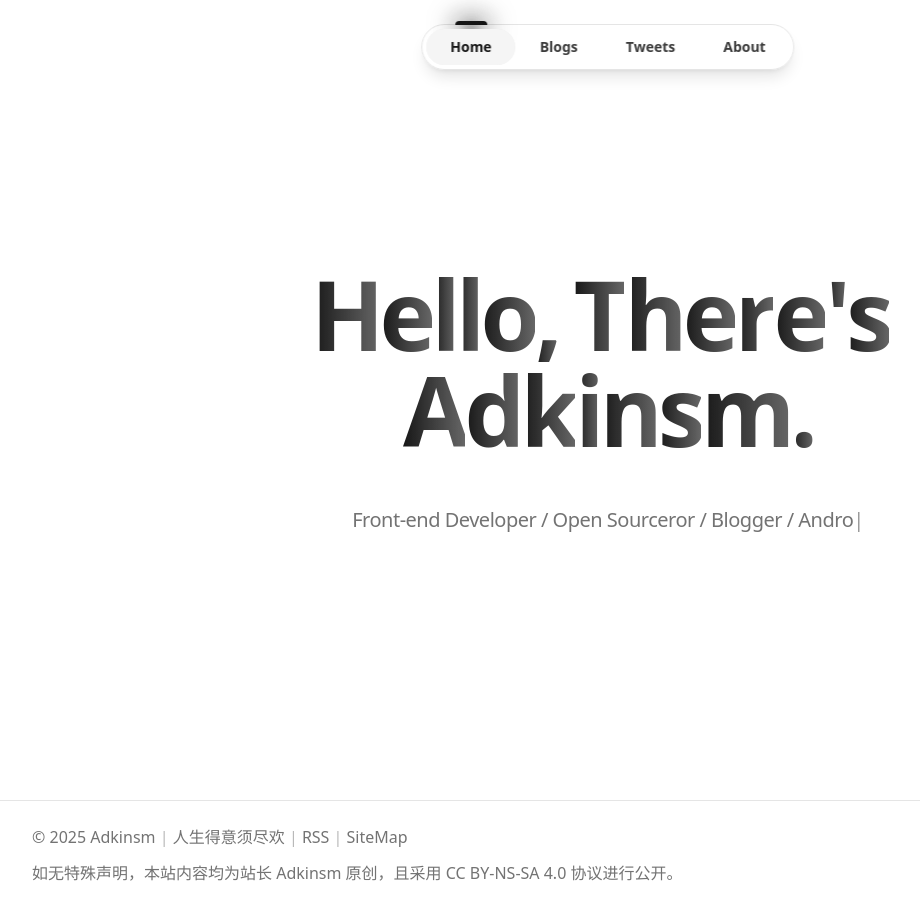
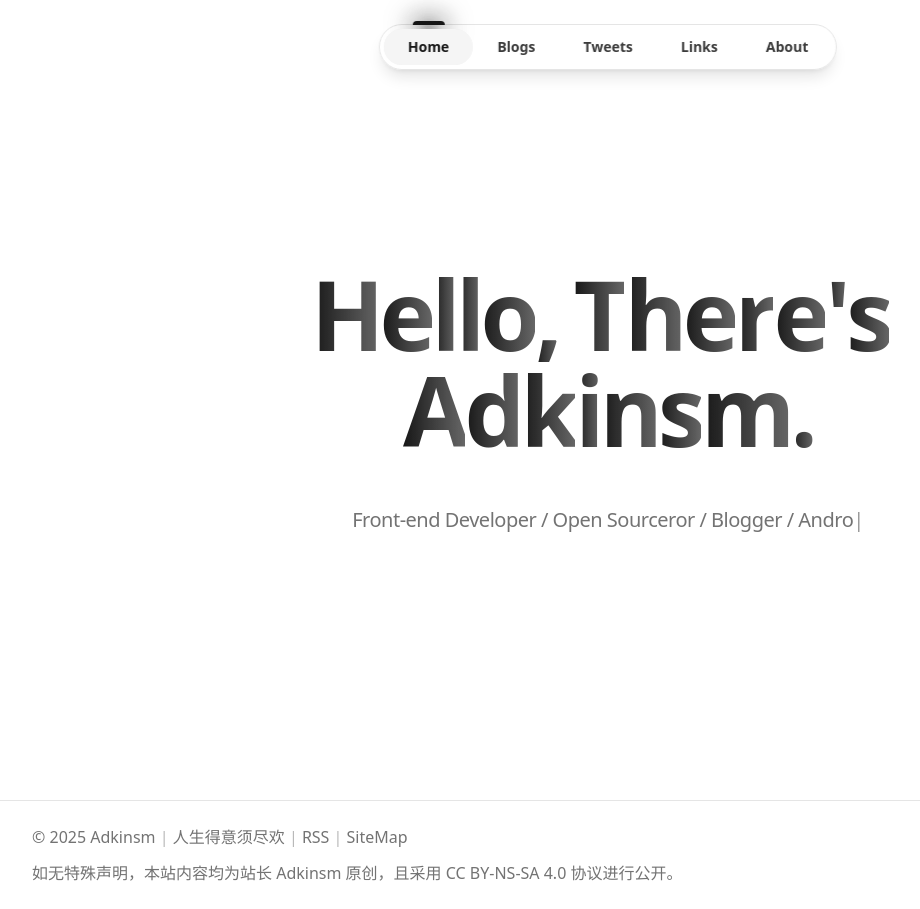
Before and after one commit to adkinsmpage/www.adki.site, a Next.js app: page / in a window 1280 px wide. Shown: the whole page, without its empty margins (32-952 px from the left). Built offline with nearby package versions, Linux system fonts and the light colour scheme.

Commit message:
feat: add links

```diff
--- a/app/layout.js
+++ b/app/layout.js
@@ -17,6 +17,7 @@ export default function RootLayout({ children }) {
           { name: 'Home', url: '/' },
           { name: 'Blogs', url: '/posts' },
           { name: 'Tweets', url: '/pages/tweets' },
+          { name: 'Links', url: '/pages/links' },
           { name: 'About', url: '/pages/about' },
         ]
         } />
```
